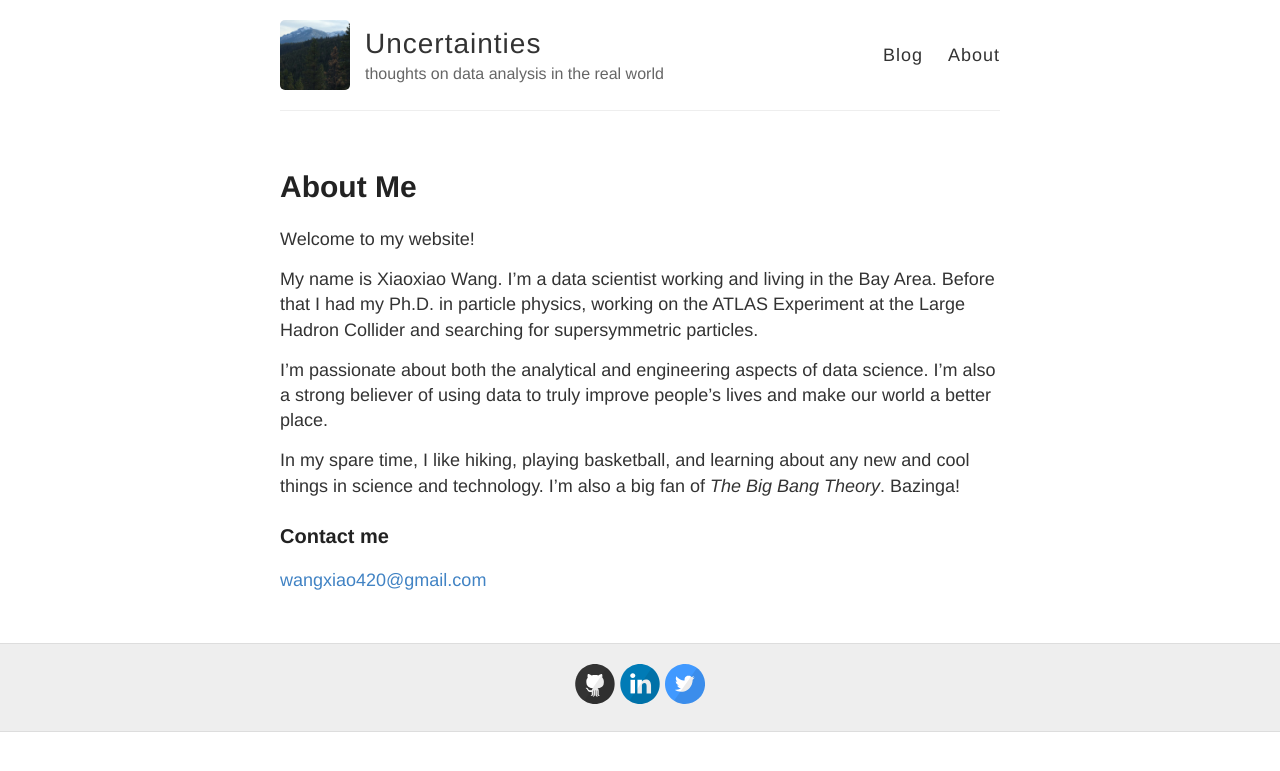
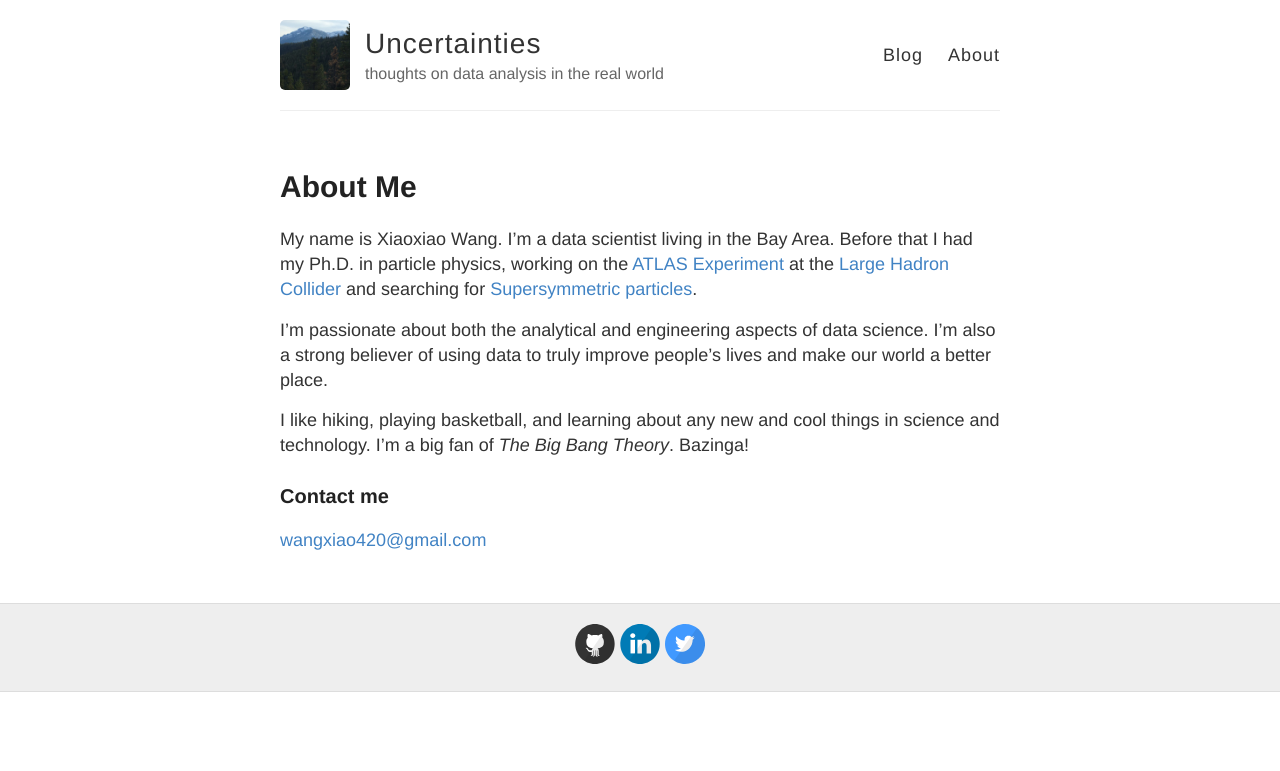
Before and after one commit to XiaoxiaoWang87/xiaoxiaowang87.github.io, a Jekyll site: the page built from about.md, in a window 1280 px wide. Shown: the top 771 px of the page. Built offline with Jekyll 4.4.1, drawn with Linux system fonts in a browser that asks for light colours.

Commit message:
added links to about me

```diff
--- a/about.md
+++ b/about.md
@@ -4,13 +4,11 @@ title: About Me
 permalink: /about/
 ---
 
-Welcome to my website!
-
-My name is Xiaoxiao Wang. I'm a data scientist working and living in the Bay Area. Before that I had my Ph.D. in particle physics, working on the ATLAS Experiment at the Large Hadron Collider and searching for supersymmetric particles.
+My name is Xiaoxiao Wang. I'm a data scientist living in the Bay Area. Before that I had my Ph.D. in particle physics, working on the [ATLAS Experiment](http://atlas.cern/) at the [Large Hadron Collider](https://xkcd.com/401/) and searching for [Supersymmetric particles](https://profmattstrassler.com/articles-and-posts/some-speculative-theoretical-ideas-for-the-lhc/supersymmetry/supersymmetry-what-is-it/).
 
 I'm passionate about both the analytical and engineering aspects of data science. I'm also a strong believer of using data to truly improve people's lives and make our world a better place.
 
-In my spare time, I like hiking, playing basketball, and learning about any new and cool things in science and technology. I'm also a big fan of *The Big Bang Theory*. Bazinga!
+I like hiking, playing basketball, and learning about any new and cool things in science and technology. I'm a big fan of *The Big Bang Theory*. Bazinga!
 
 {% comment %}
 ![_config.yml](/images/atlas_1.jpg)
```
